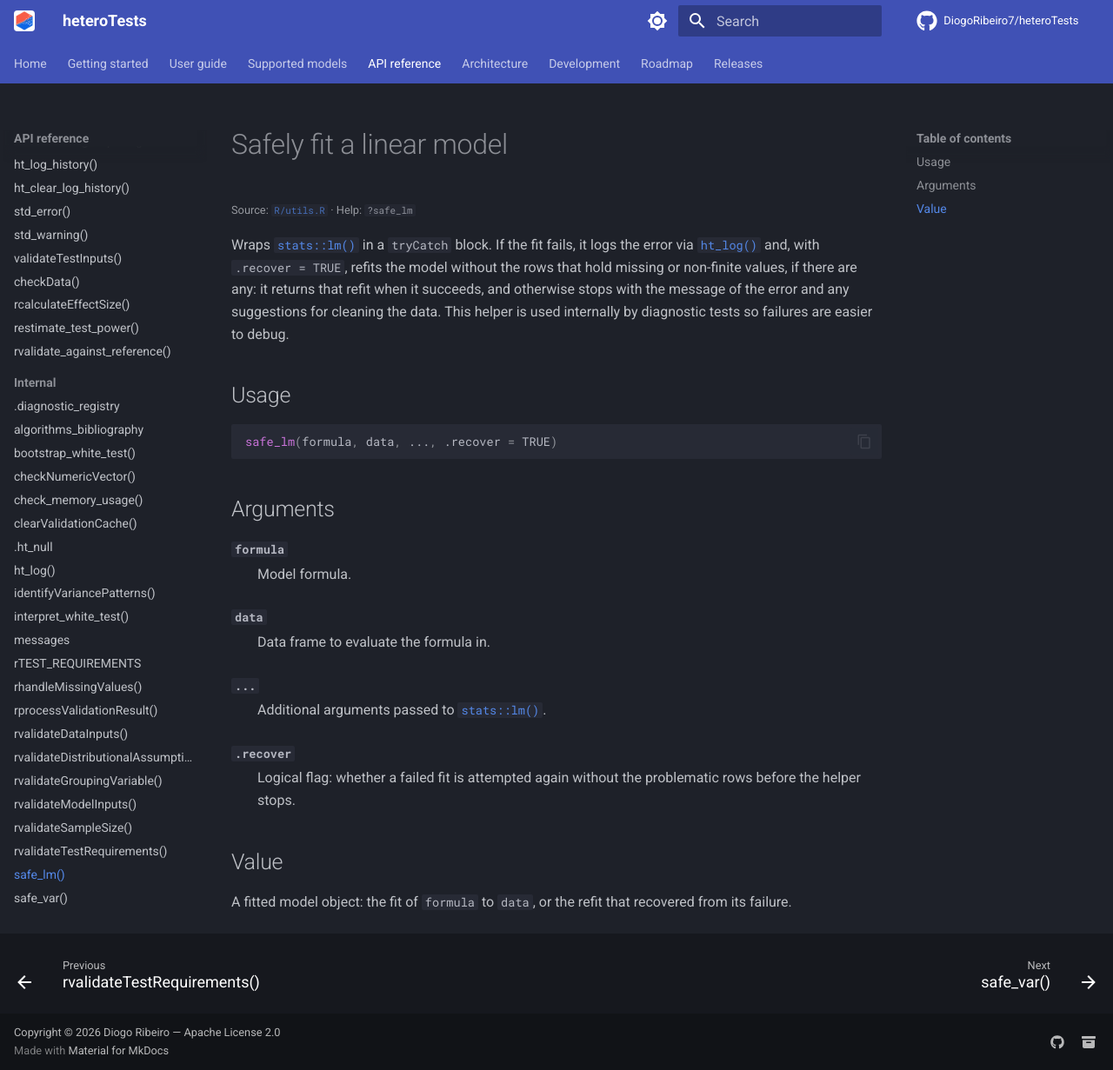
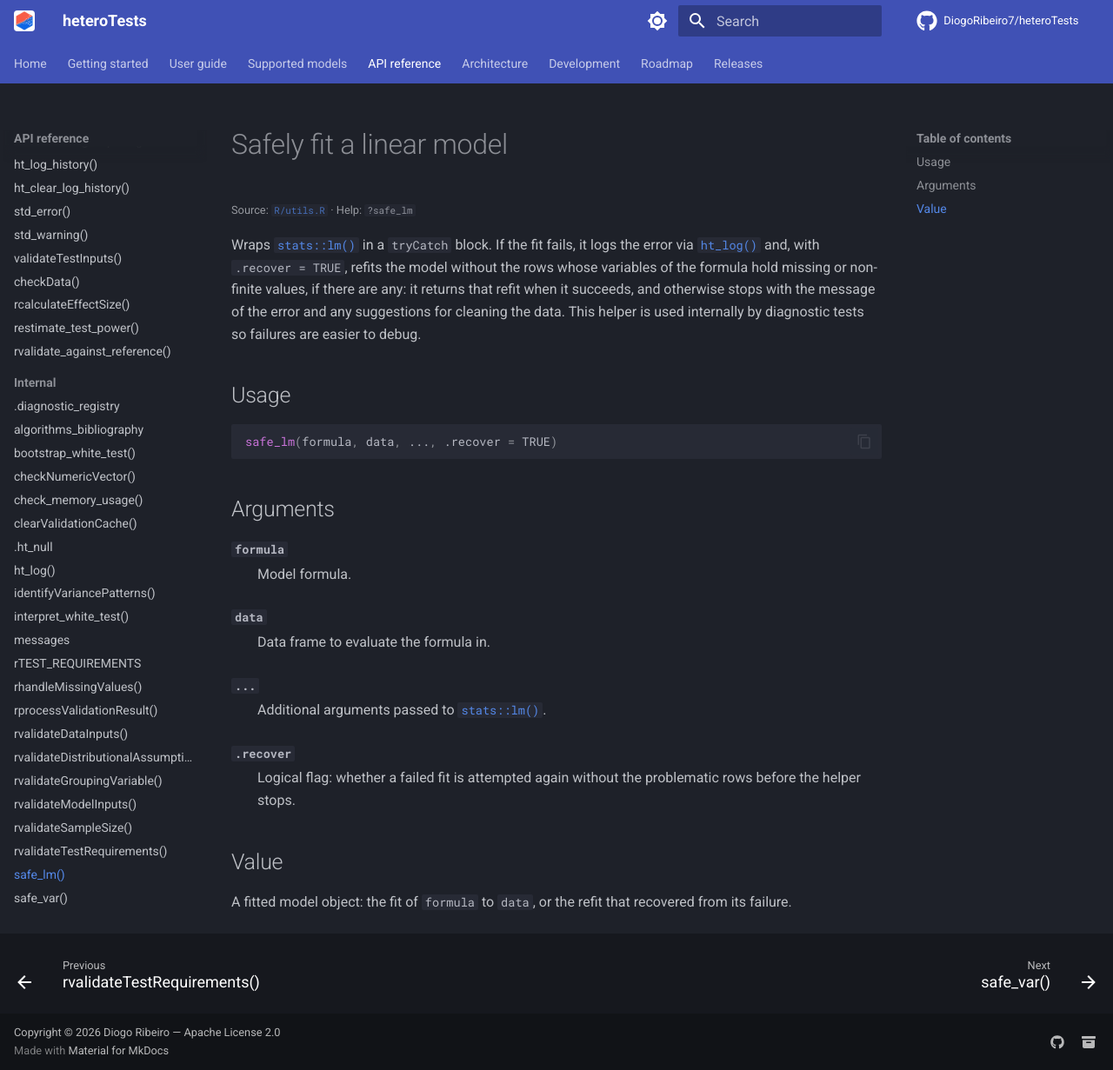
Before and after one commit to DiogoRibeiro7/heteroTests, an MkDocs documentation site: the page built from docs/reference/safe_lm.md, in a window 1280 px wide and 1231 px high. Shown: the whole window at 87% size. Built offline with MkDocs 1.6.1 and Material for MkDocs 9.7.7, drawn with Linux system fonts in a browser that asks for light colours; comment, search, counter and statistics services are not loaded.

Commit message:
Let the redirects of gone help files cope with an empty list, and write the two pages just changed
With paste0(), an empty list of gone help files would have given one
row of "reference//index.html" against no `reference` value, and
data.frame() would have stopped; sprintf() gives no row. Found by the
automated review of #180.

The site pages of print.htest_enhanced() and safe_lm() follow their
help pages.

```diff
--- a/docs/reference/safe_lm.md
+++ b/docs/reference/safe_lm.md
@@ -6,10 +6,11 @@
 
 Wraps [`stats::lm()`](https://rdrr.io/r/stats/lm.html) in a `tryCatch` block. If the fit fails, it logs the
 error via [`ht_log()`](ht_log.md) and, with `.recover = TRUE`, refits the model without
-the rows that hold missing or non-finite values, if there are any: it
-returns that refit when it succeeds, and otherwise stops with the message of
-the error and any suggestions for cleaning the data. This helper is used
-internally by diagnostic tests so failures are easier to debug.
+the rows whose variables of the formula hold missing or non-finite values,
+if there are any: it returns that refit when it succeeds, and otherwise
+stops with the message of the error and any suggestions for cleaning the
+data. This helper is used internally by diagnostic tests so failures are
+easier to debug.
 
 ## Usage
 
```
Also changed, not shown: docs/reference/print.htest_enhanced.md (+3 -2 lines), 1 other file.
